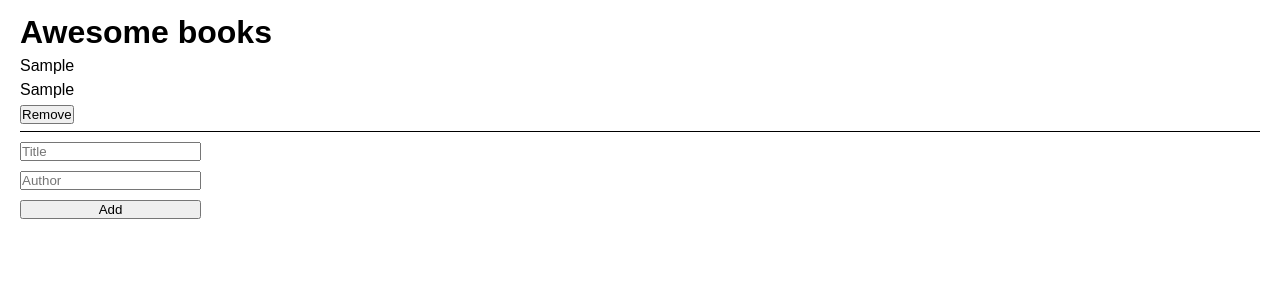
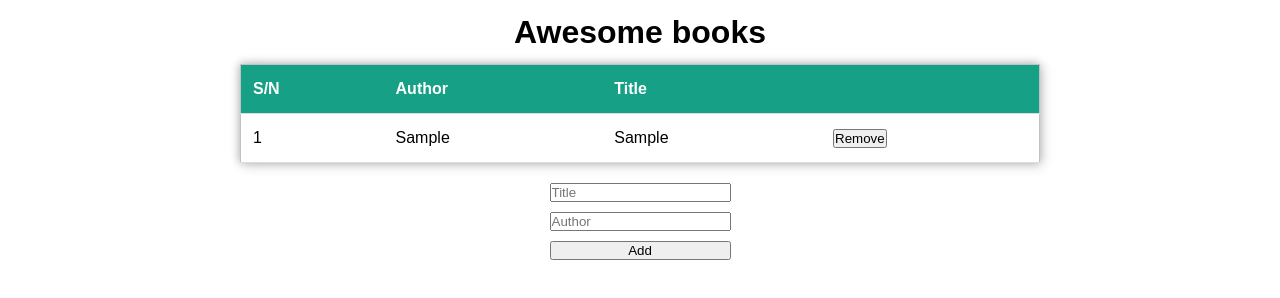
Before and after one commit to MrTaaJ/javascriptProject, a website: page index.html in a window 1280 px wide. Both pictures are taken after typing "Sample", "Sample" into the empty fields and a click on the button "Add". Drawn offline with Linux system fonts and the light colour scheme.

Commit message:
feat: Add the class feature and update the UI to table format

```diff
--- a/css/reset.css
+++ b/css/reset.css
@@ -14,16 +14,53 @@ body {
   line-height: 24px;
 }
 
-.container,
+.container {
+  display: grid;
+  place-items: center;
+  gap: 20px;
+  width: 100%;
+  padding: 20px;
+}
+
+table {
+  border-collapse: collapse;
+  width: 800px;
+  border: 1px solid #BDC3C7;
+  box-shadow: 2px 2px 12px rgba(0, 0, 0, 0.2), -1px -1px 8px rgba(0, 0, 0, 0.2);
+}
+
+tr {
+  transition: all .2s ease-in;
+  cursor: pointer;
+}
+
+tbody tr:hover {
+  background-color: #f5f5f5;
+  transform: scale(1.02);
+  box-shadow: 2px 2px 12px rgba(0, 0, 0, 0.2), -1px -1px 8px rgba(0, 0, 0, 0.2);
+}
+
+th,
+td {
+  padding: 12px;
+  text-align: left;
+  border-bottom: 1px solid #ddd;
+}
+
+#table-header {
+  background-color: #16A085;
+  color: #fff;
+}
+
+.remove-button:hover{
+  background-color: red;
+  color: #fff;
+}
+
 form {
   display: flex;
   flex-flow: column nowrap;
   gap: 10px;
-}
-
-.container {
-  width: 100%;
-  padding: 20px;
 }
 
 .book {
--- a/index.html
+++ b/index.html
@@ -9,7 +9,18 @@
   <body>
     <div class="container">
       <h1>Awesome books</h1>
-      <div class="book-container"></div>
+      <table>
+        <thead>
+          <tr id="table-header">
+              <th>S/N</th>
+              <th>Author</th>
+              <th>Title</th>
+              <th></th>
+          </tr>
+        </thead>
+        <tbody class="book-container">
+        </tbody>
+      </table>
       <form class="form">
         <input type="text" name="Title" placeholder="Title" class="title" required />
         <input type="text" name="Author" placeholder="Author" class="author" required />
--- a/js/index.js
+++ b/js/index.js
@@ -4,6 +4,10 @@ const newBooks = document.querySelector('.form');
 const bookContainer = document.querySelector('.book-container');
 
 let booksInfo = [];
+
+const setLocalStorage = (booksInfo) => {
+  localStorage.setItem('storeLocal', JSON.stringify(booksInfo));
+};
 
 const getID = () => {
   const id = `_${Math.random()
@@ -12,40 +16,52 @@ const getID = () => {
   return id;
 };
 
-const setLocalStorage = booksInfo => {
-  localStorage.setItem('storeLocal', JSON.stringify(booksInfo));
-};
-
-const clearData = (title, author) => {
-  title.value = '';
-  author.value = '';
-};
-
-const addData = (title, author) => {
-  const bookInfo = { id: getID(), title: '', author: '' };
-  bookInfo.title = title.value;
-  bookInfo.author = author.value;
-  booksInfo.push(bookInfo);
-};
-
-const updateBook = newBook => {
+const updateBook = (newBook) => {
   let displayData = '';
-  newBook.forEach(element => {
-    displayData += `<div class="book">
-      <p>${element.title}</p>
-      <p>${element.author}</p>
-      <button id="${element.id}" class="remove-button">Remove</button>
-      </div>`;
+  newBook.forEach((element, index) => {
+    displayData += `<tr class="book">
+      <td>${index + 1}</td>
+      <td>${element.author}</td>
+      <td>${element.title}</td>
+      <td><button id="${element.id}" class="remove-button">Remove</button></td>
+      </tr>`;
   });
   bookContainer.innerHTML = displayData;
 };
 
+class BooksInfoData {
+  constructor(title, author, id) {
+    this.title = title;
+    this.author = author;
+    this.id = id;
+  }
+
+  clearData() {
+    this.title.value = '';
+    this.author.value = '';
+  }
+
+  addData() {
+    const bookInfo = { id: this.id, title: '', author: '' };
+    bookInfo.title = this.title.value;
+    bookInfo.author = this.author.value;
+    return bookInfo;
+  }
+
+  deleteBook() {
+    booksInfo = booksInfo.filter(book => book.id !== this.id);
+    setLocalStorage(booksInfo);
+    updateBook(booksInfo);
+  }
+}
+
 const addBook = e => {
   e.preventDefault();
-  addData(title, author);
+  const newClassBook = new BooksInfoData(title, author, getID());
+  booksInfo.push(newClassBook.addData());
   setLocalStorage(booksInfo);
   updateBook(booksInfo);
-  clearData(title, author);
+  newClassBook.clearData();
 };
 
 const removeData = e => {
@@ -54,9 +70,8 @@ const removeData = e => {
   if (e.target.classList.contains('remove-button')) {
     id = e.target.id;
   }
-  booksInfo = booksInfo.filter(book => book.id !== id);
-  setLocalStorage(booksInfo);
-  updateBook(booksInfo);
+  const newClassBook = new BooksInfoData(title, author, id);
+  newClassBook.deleteBook();
 };
 
 const getLocal = () => {
```
